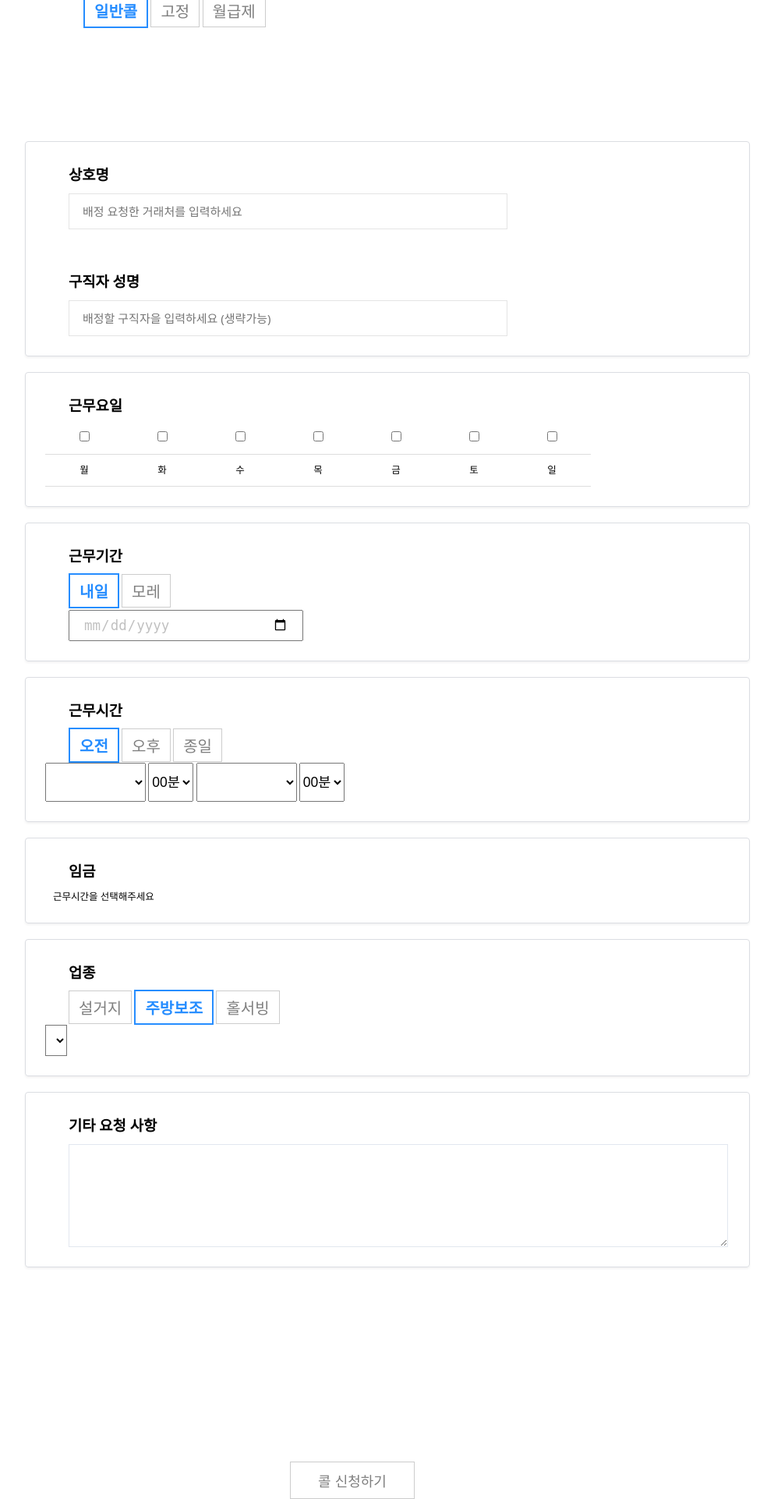
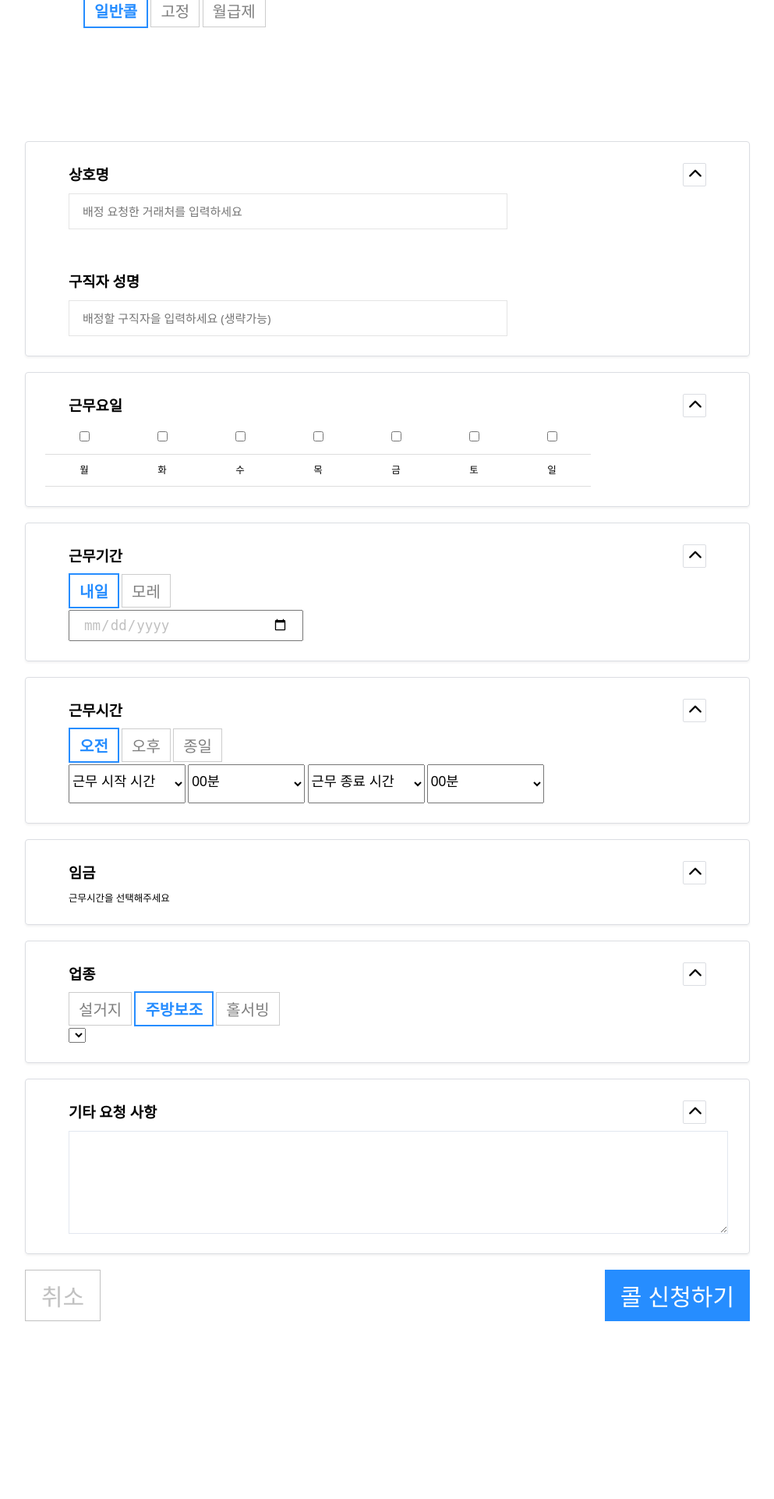
Before and after one commit to aika823/pachuling, a Flask app: page /callForm in a window 1280 px wide. Shown: the part 208-2130 px from the top of the page at 78% size, without its empty margins (143-1136 px from the left). Run offline with Flask 2, Linux system fonts and the light colour scheme; data that the repository does not hold is empty; some libraries are stand-ins or nearby versions.

Commit message:
callForm 디자인 수정

```diff
--- a/static/css/common.css
+++ b/static/css/common.css
@@ -69,6 +69,27 @@
 .makeCall2 { top: 153px;}
 .makeCall:hover,
 .makeCall2:hover { background: #268DFF; color: #fff; box-shadow: 3px 3px 5px #c1c1c1;}
+/* #callForm { margin: 0 auto;} */
+.top-title { margin: 3rem 8rem 0; padding: 0 2rem;}
+.form-row { margin-top: 20px; margin-bottom: 20px;}
+.form-row .callForm { padding: 0 1rem; border-radius: 4px ; border: 1px solid #dbdde2; box-shadow: 0 2px 3px 0 rgb(0 0 0 / 5%); -webkit-border-radius: 4px ; -moz-border-radius: 4px ; -ms-border-radius: 4px ; -o-border-radius: 4px ; }
+.form-row .callForm .row-in-row { padding: 1rem 0;}
+.form-row .callForm .form-title { margin: 2px 30px 10px;}
+.form-row .callForm input[type="text"],
+.form-row .callForm .callForm-term .workDate,
+.form-row .callForm .callForm-time .workTime,
+.form-row .callForm .callForm-etc #detail,
+#salaryInfo,
+.form-row .callForm #workField { margin: 2px 30px 0;}
+.form-row .callForm input[type="text"] { width: 60%; padding: 7px 17px;}
+.form-row .callForm .callForm-term .workDate { width: 30%; padding: 7px 17px;}
+.form-row .callForm .callForm-time .workTime { width: 100%;}
+.form-row .callForm .callForm-etc #detail { width: 95%; border: 1px solid #e2e7ef;}
+.form-row .callForm .icon-up {width: 30px; height: 30px; float: right; background-color: #fff; border: 1px solid #dbdde2; border-radius: 2px; position: relative;}
+.form-row .callForm i {position: absolute; left: 6px; top: 5px; letter-spacing: -.05em; font-size: 18px; cursor: pointer;}
+.btn-area { display: flex; justify-content: space-between;}
+#btnSendCancel, #btnSendCall { font-size: 1.2rem; padding: 10px 20px;}
+#btnSendCancel { background-color: #fff; color: #c1c1c1; border: 1px solid #c1c1c1;}
 
 /* call top */
 .call_top_percentage {width: 70%; /* 너비는 callTable.php 의 너비와 동일 */ display: grid; grid-template-columns: 1fr 1.1fr; justify-content: space-evenly; margin-bottom: 1.5rem; align-items: end;}
@@ -217,17 +238,6 @@
 tr.assign-employee.recommend {border-left:1px solid var(--main-color); border-right: 1px solid var(--main-color);}
 tr.assign-employee.recommend:last-child {border-bottom:3px solid var(--main-color); color: red}
 tr.assign-employee.recommend th{background: var(--main-color); color: white;}
-
-/* 콜 만들기 */
-/* #callForm { margin: 0 auto;} */
-.top-title { margin: 3rem 8rem 0; padding: 0 2rem;}
-.form-row { margin-top: 20px; margin-bottom: 20px;}
-.form-row .callForm { padding: 0 1rem; border-radius: 4px ; border: 1px solid #dbdde2; box-shadow: 0 2px 3px 0 rgb(0 0 0 / 5%); -webkit-border-radius: 4px ; -moz-border-radius: 4px ; -ms-border-radius: 4px ; -o-border-radius: 4px ; }
-.form-row .callForm .row-in-row { padding: 1rem 0;}
-.form-row .callForm .form-title { margin: 2px 30px 10px;}
-.form-row .callForm input[type="text"] { margin: 2px 30px 0; width: 60%; padding: 7px 17px;}
-.form-row .callForm .callForm-term .workDate { margin: 2px 30px 0; width: 30%; padding: 7px 17px;}
-.form-row .callForm .callForm-etc #detail { width: 95%; margin: 2px 30px 0; border: 1px solid #e2e7ef;}
 
 /*dropdown, navigation*/
 .navbar {width:100%;}
--- a/templates/call/callForm.html
+++ b/templates/call/callForm.html
@@ -26,5 +26,5 @@
 
 </div>
 
-<script src="/public/js/create_call.js"></script>
+<!-- <script src="/public/js/create_call.js"></script> -->
 {% endblock %}
--- a/templates/call/callWrite.html
+++ b/templates/call/callWrite.html
@@ -18,7 +18,12 @@
     <div class="form-row">
         <div class="callForm">
             <div class="row-in-row">
-                <h2 class="form-title">상호명</h2>
+                <h2 class="form-title">
+                    상호명
+                    <button class="icon-up" onclick="closeInput();"><i class="fas fa-chevron-up"></i></button>
+                    <!-- <i class="fas fa-chevron-down"></i> -->
+                </h2>
+                <div class="row-content">
                     <input type="text" class="input-companyName" list="companyList" name="companyName" id="companyName"
                         placeholder="배정 요청한 거래처를 입력하세요">
                     <datalist id="companyList" class="input-field">
@@ -28,6 +33,7 @@
                             </option>
                         <?php endforeach ?> -->
                     </datalist>
+                </div>
             </div>
 
             <div class="row-in-row">
@@ -52,7 +58,10 @@
     <div class="form-row">
         <div class="callForm" id="workDay">
             <div class="row-in-row">
-                <h2 class="form-title">근무요일</h2>
+                <h2 class="form-title">
+                    근무요일
+                    <button class="icon-up"><i class="fas fa-chevron-up"></i></button>
+                </h2>
                 <table style="width: 700px">
                     <tr>
                         <td><input type="checkbox" name="dow[]" value="monday"></td>
@@ -80,7 +89,10 @@
     <div class="form-row">
         <div class="callForm">
             <div class="row-in-row">
-                <h2 class="form-title">근무기간</h2>
+                <h2 class="form-title">
+                    근무기간
+                    <button class="icon-up"><i class="fas fa-chevron-up"></i></button>
+                </h2>
                 <div class="btn-wrap">
                     <button class="fixable btn btn-option fix-auto-date half-month" type="button" style="display: none" value="15">15일</button>
                     <button class="fixable btn btn-option fix-auto-date one-month" type="button" style="display: none" value="1">1개월</button>
@@ -113,12 +125,16 @@
         <div class="callForm">
             <div class="row-in-row">
                 <div class="callForm-time" id="">
-                    <h2 class="form-title">근무시간</h2>
+                    <h2 class="form-title">
+                        근무시간
+                        <button class="icon-up"><i class="fas fa-chevron-up"></i></button>
+                    </h2>
                     <div class="btn-wrap">
                         <button type="button" class="btn btn-option timeSelect selected" id="morningBtn">오전</button>
                         <button type="button" class="btn btn-option timeSelect" id="afternoonBtn">오후</button>
                         <button type="button" class="btn btn-option timeSelect" id="allDayBtn">종일</button>
                     </div>
+                    <div class="workTime">
                         <select id="startHour" class="time hour" form="callForm" required>
                             <option value="" selected disabled hidden>근무 시작 시간</option>
                             <!-- <?php for ($i = 1; $i < 25; $i++): ?>
@@ -147,13 +163,17 @@
                 </div>
             </div>
         </div>
+    </div>
 
     <div class="form-row">
         <div class="callForm">
             <div class="row-in-row">
                 <div class="">
-                    <h2 class="form-title">임금</h2>
-                    <p id="salaryInfo" style="display:inline-table;    width: 100%; padding: 0 10px; margin: 0;">근무시간을
+                    <h2 class="form-title">
+                        임금
+                        <button class="icon-up"><i class="fas fa-chevron-up"></i></button>
+                    </h2>
+                    <p id="salaryInfo">근무시간을
                         선택해주세요</p>
                 </div>
             </div>
@@ -165,15 +185,16 @@
         <div class="callForm">
             <div class="row-in-row">
                 <div class="callForm-jobs">
-                    <h2 class="form-title">업종</h2>
+                    <h2 class="form-title">
+                        업종
+                        <button class="icon-up"><i class="fas fa-chevron-up"></i></button>
+                    </h2>
                     <div class="container-jobs btn-wrap">
                         <button type="button" class="btn btn-option btn-work-field wash">설거지</button>
                         <button type="button" class="btn btn-option btn-work-field kitchen selected ">주방보조</button>
                         <button type="button" class="btn btn-option btn-work-field hall">홀서빙</button>
                     </div>
-                    <select class="selector-work-field" name="workField"
-                            style="background: #fff; height: 40px; margin-right: 10px; font-size: 16px; padding: 3px;"
-                            id="workField" form="callForm" required>
+                    <select class="selector-work-field" name="workField" id="workField" form="callForm" required>
                         <!-- <?php foreach ($this->get_workfield_list() as $data): ?>
                             <option value="<?php echo $data['workField']?>">
                                 <?php echo $data['workField']?>
@@ -205,7 +226,10 @@
         <div class="callForm">
             <div class="row-in-row">
                 <div class="callForm-etc">
-                    <h2 class="form-title">기타 요청 사항</h2>
+                    <h2 class="form-title">
+                        기타 요청 사항
+                        <button class="icon-up"><i class="fas fa-chevron-up"></i></button>
+                    </h2>
                     <textarea name="detail" id="detail" cols="30" rows="6">
                     </textarea>
                 </div>
@@ -213,8 +237,9 @@
         </div>
     </div>
     <!--콜 보내기 버튼-->
-    <div class="btn-group al_r" style="position: fixed;bottom: 0;width: 100%;max-width: 500px;">
-        <h1 class="callPrice"></h1>
+    <div class="btn-area">
+        <!-- <h1 class="callPrice"></h1> -->
+        <button id="btnSendCancel" class="btn btn-insert callBtn" type="button">취소</button>
         <button id="btnSendCall" class="btn btn-insert callBtn" type="button">콜 신청하기</button>
         <!-- <?php if ($this->param->page_type != 'ceo'): ?> -->
             <input type="submit" id="submitFixedCallBtn" class="btn btn-insert callBtn fixBtn" type="button" style="display: none" value="고정 콜 만들기">
@@ -224,3 +249,11 @@
         <!-- <?php endif; ?> -->
     </div>
 </form>
+
+<script>
+    function closeInput(){
+        // $('.icon-up').on('click', function () {
+            $('row-content').hide();
+        // });
+    }
+</script>
--- a/templates/head.html
+++ b/templates/head.html
@@ -18,6 +18,7 @@
 <link rel="stylesheet" href="{{ url_for('static', filename='css/toggle.css') }}">
 <link rel="stylesheet" href="//code.jquery.com/ui/1.8.18/themes/base/jquery-ui.css"/>
 <link rel="stylesheet" href="https://cdnjs.cloudflare.com/ajax/libs/font-awesome/4.7.0/css/font-awesome.min.css">
+<link rel="stylesheet" href="https://maxcdn.bootstrapcdn.com/font-awesome/4.7.0/css/font-awesome.min.css">
 <!--css(date picker)-->
 <link rel="stylesheet" href="{{ url_for('static', filename='css/datepicker.min.css') }}">
 <link rel="stylesheet" href="{{ url_for('static', filename='css/datepicker-bs4.min.css') }}">
@@ -31,3 +32,5 @@
 <!--js(moment)-->
 <script type="text/javascript" src="https://cdnjs.cloudflare.com/ajax/libs/moment.js/2.24.0/moment.min.js"></script>
 <script src="{{url_for('static', filename='js/datepicker.js')}}"></script>
+<!-- fontawesome script -->
+<script src="https://kit.fontawesome.com/fc45ce996e.js" crossorigin="anonymous"></script>
```
Lines whose indentation alone changed are shown as unchanged.
